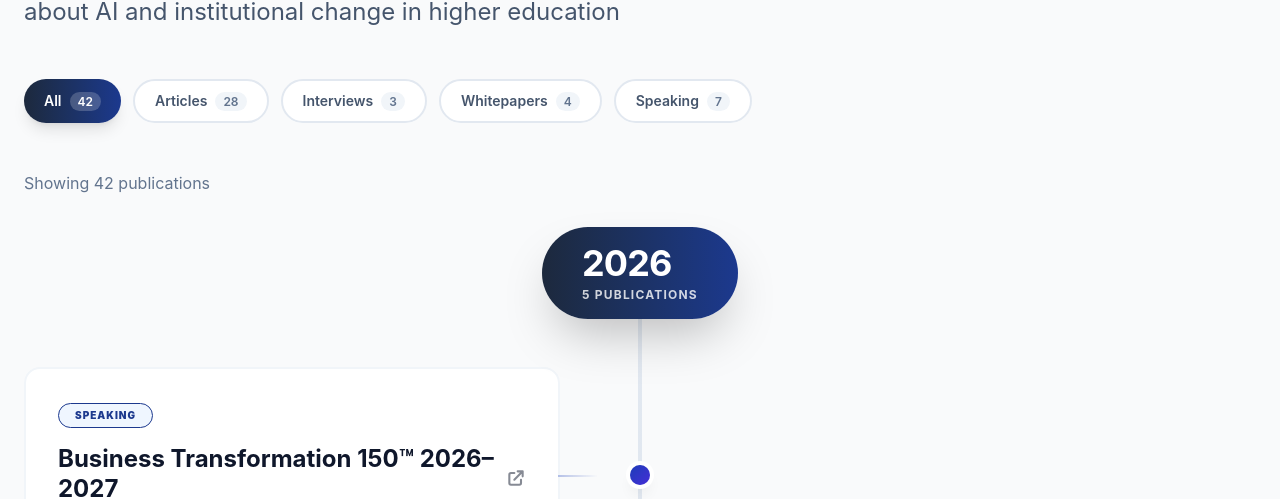
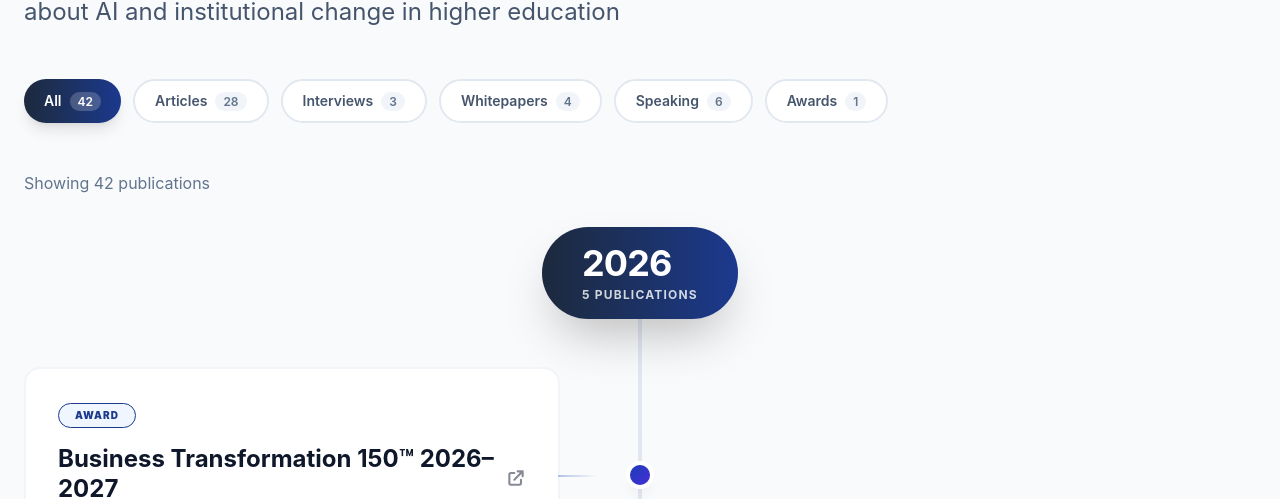
Before and after one commit to bpollak/brettpollak-website, a Next.js app: page /media in a window 1280 px wide. Shown: the part 388-887 px from the top of the page. Built offline with nearby package versions, Linux system fonts and the light colour scheme.

Commit message:
Add 'award' category to media page; tag BT150 as award

```diff
--- a/app/media/MediaContent.tsx
+++ b/app/media/MediaContent.tsx
@@ -4,7 +4,7 @@ import Link from 'next/link';
 import { useState, useMemo } from 'react';
 import { mediaItems, MediaItem } from '@/lib/mediaData';
 
-type CategoryFilter = 'all' | 'article' | 'interview' | 'whitepaper' | 'speaking';
+type CategoryFilter = 'all' | 'article' | 'interview' | 'whitepaper' | 'speaking' | 'award';
 
 export default function MediaContent() {
   const [activeFilter, setActiveFilter] = useState<CategoryFilter>('all');
@@ -53,6 +53,7 @@ export default function MediaContent() {
     { value: 'interview', label: 'Interviews', count: sortedItems.filter(i => i.category === 'interview').length },
     { value: 'whitepaper', label: 'Whitepapers', count: sortedItems.filter(i => i.category === 'whitepaper').length },
     { value: 'speaking', label: 'Speaking', count: sortedItems.filter(i => i.category === 'speaking').length },
+    { value: 'award', label: 'Awards', count: sortedItems.filter(i => i.category === 'award').length },
   ];
 
   return (
--- a/lib/mediaData.ts
+++ b/lib/mediaData.ts
@@ -3,7 +3,7 @@ export interface MediaItem {
   title: string;
   url: string;
   date: string;
-  category: 'article' | 'interview' | 'whitepaper' | 'speaking';
+  category: 'article' | 'interview' | 'whitepaper' | 'speaking' | 'award';
 }
 
 export const mediaItems: MediaItem[] = [
@@ -12,7 +12,7 @@ export const mediaItems: MediaItem[] = [
     title: 'Business Transformation 150™ 2026–2027',
     url: 'https://www.constellationr.com/communities/business-transformation-150/2026-2027',
     date: '2026-05-12',
-    category: 'speaking'
+    category: 'award'
   },
   {
     publication: 'CIO.com',
```
